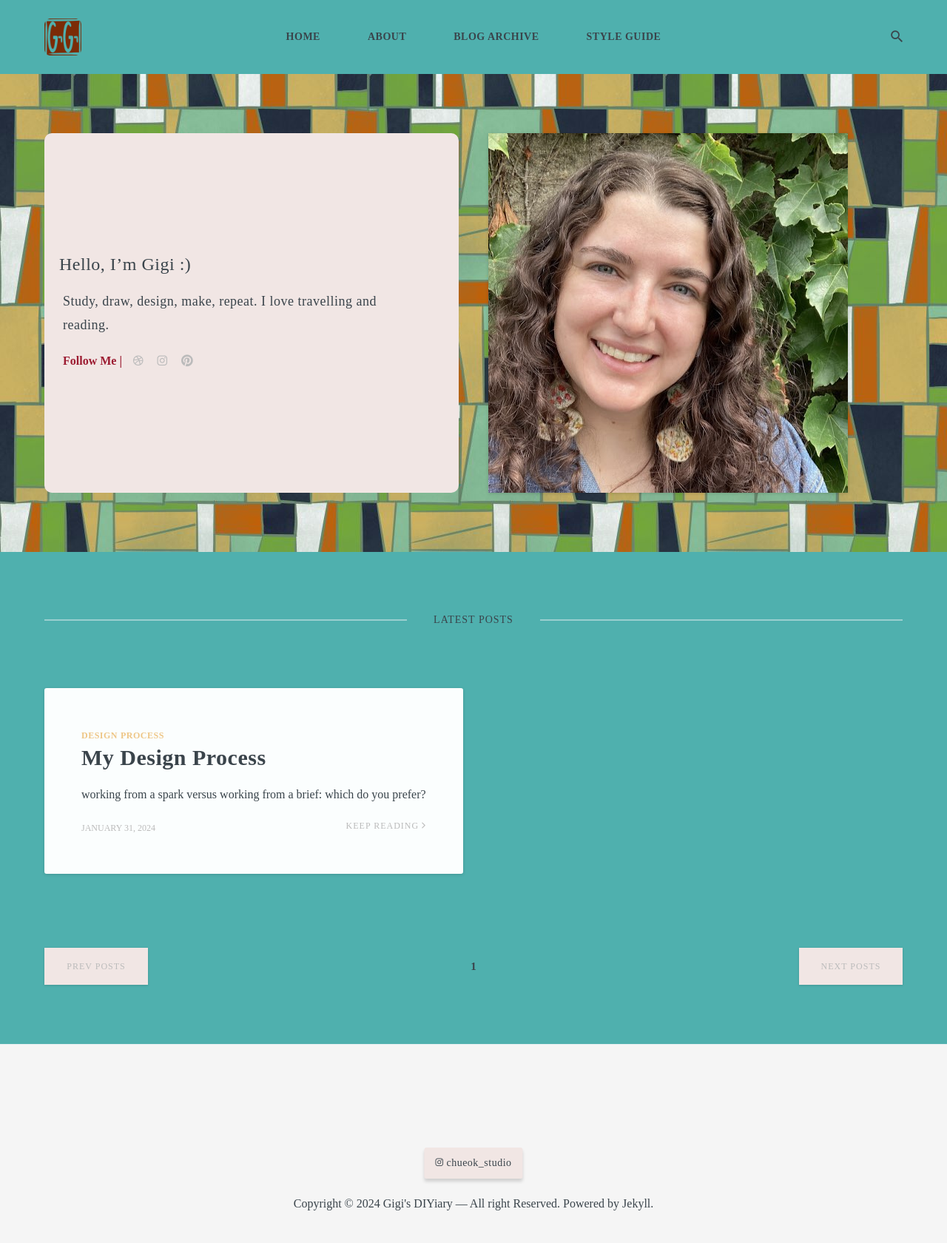
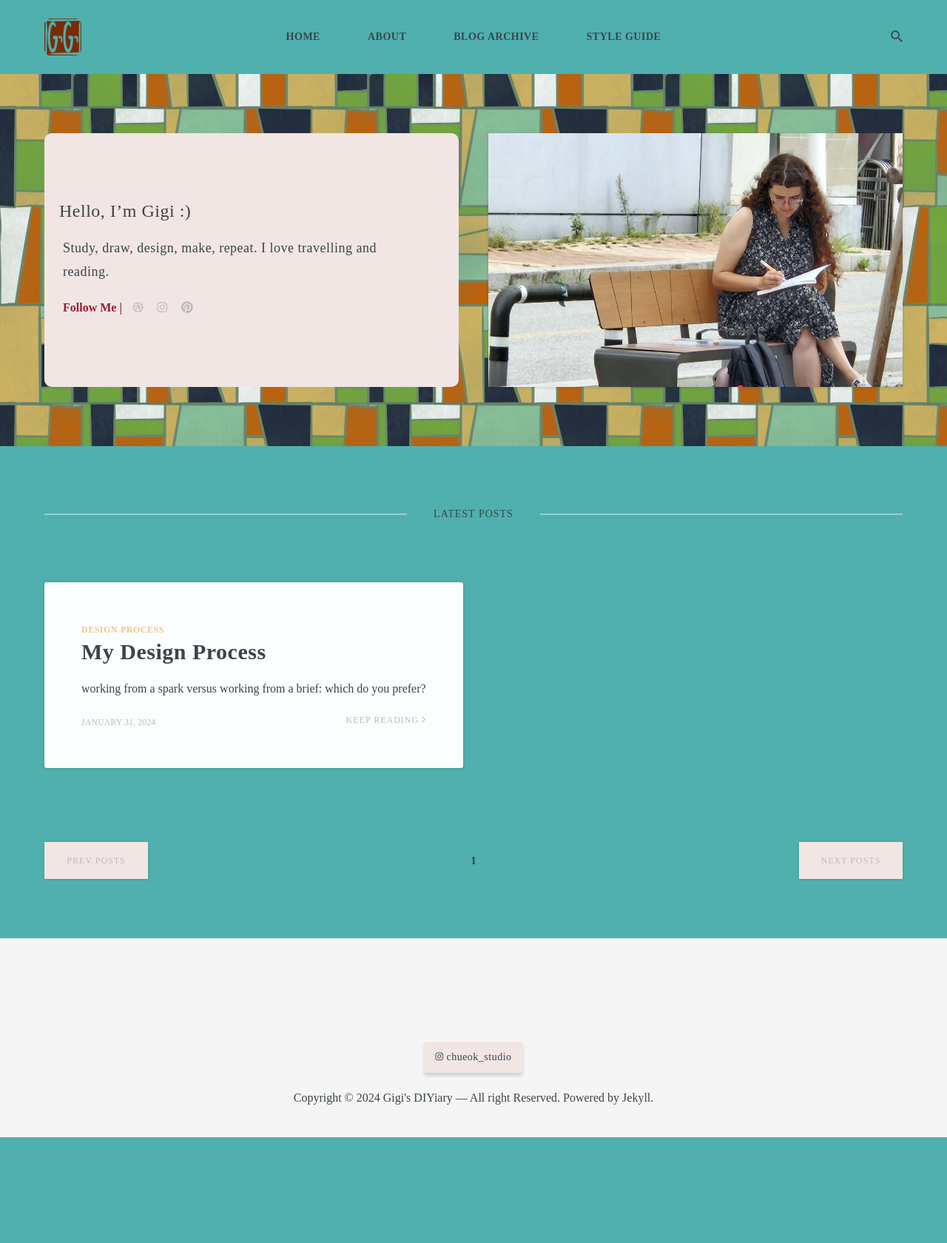
Before and after one commit to gabriellegaulin/blog, a Jekyll site: the page built from index.html, in a window 1280 px wide. Shown: the whole page at 74% size. Built offline with Jekyll 4.4.1, drawn with Linux system fonts in a browser that asks for light colours; nearby versions of some CDN libraries; the list of posts is cut into pages by our own code; after the commit the page ends 1537 px from its top, so only the background shows below that.

Commit message:
change pic

```diff
--- a/_data/settings.yml
+++ b/_data/settings.yml
@@ -9,7 +9,7 @@ description: designing through the pain
 # Author Settings
 author:
   name: Gigi
-  image: 02.jpg
+  image: 02.jpg #--- not currently working, hard linked in hero.html
   say-hello: Hello, I’m Gigi :)
   bio: Study, draw, design, make, repeat. I love  travelling and reading.
 
--- a/_includes/hero.html
+++ b/_includes/hero.html
@@ -14,7 +14,7 @@
       </div>
       <div class="col col-6 col-t-12">
         <div class="hero__image">
-          <img src="https://www.gabriellegaulin.com/blog/images/02.JPG" alt="a picture of Gabrielle Gaulin">
+          <img src="https://www.gabriellegaulin.com/blog/images/GG.jpg" alt="a picture of Gabrielle Gaulin">
         </div>
       </div>
     </div>
```
Also changed, not shown: images/GG.jpg (added), images/IMG_6641.JPG (added), images/crop.JPG (added).
